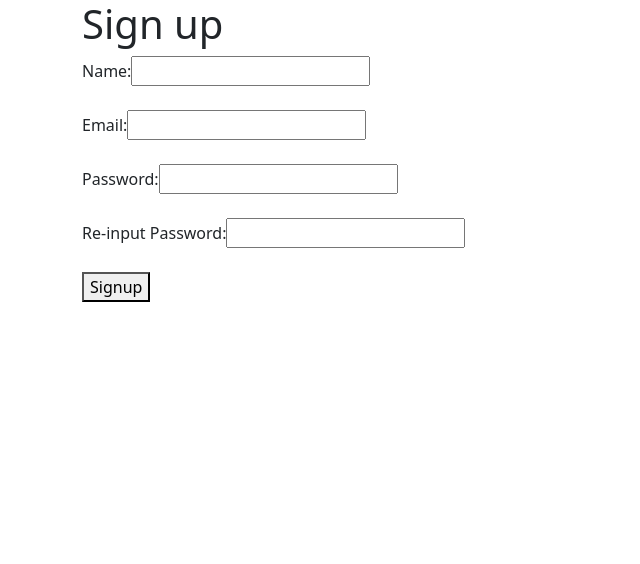
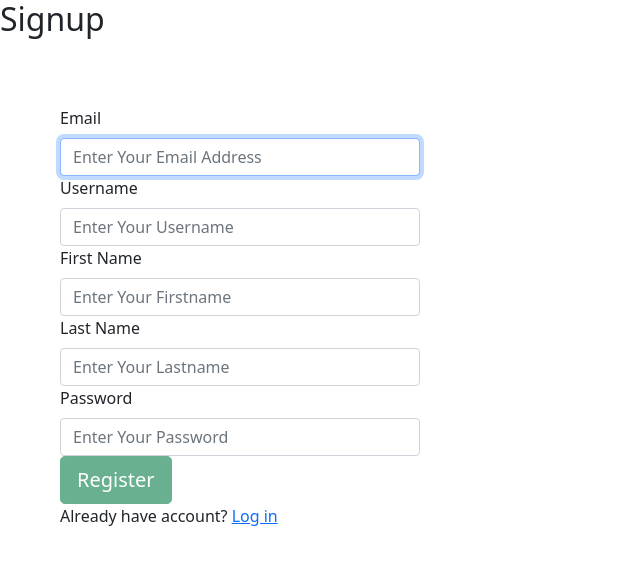
Before and after one commit to LOOP115/Unisoft_CRM_Front, a React (Create React App) app in the folder frontend/: page /signup in a window 1280 px wide. Shown: the top 564 px of the page, without its empty margins (0-640 px from the left). Built offline with nearby package versions, Linux system fonts and the light colour scheme.

Commit message:
login page (w/o bday)

```diff
--- /dev/null
+++ b/frontend/src/components/CSS/Login.css
@@ -0,0 +1,13 @@
+.Login {
+    padding: 60px;
+
+}
+
+.Login Form {
+    margin:0;
+    max-width:360px
+}
+
+.Login Button{
+    margin-bottom: 10px;
+}
--- /dev/null
+++ b/frontend/src/components/CSS/Signup.css
@@ -0,0 +1,9 @@
+.Signup {
+    padding: 60px;
+
+}
+
+.Signup Form {
+    margin:0px;
+    max-width:360px
+}
--- a/frontend/src/components/Login.jsx
+++ b/frontend/src/components/Login.jsx
@@ -2,6 +2,7 @@ import React, { useState, useContext } from 'react';
 import Form from "react-bootstrap/Form";
 import Alert from "react-bootstrap/Alert"
 import Button from "react-bootstrap/Button";
+import './CSS/Login.css'
 import { Redirect } from "react-router-dom";
 import { EndPointContext } from './App'
 
@@ -82,6 +83,7 @@ function Login(props) {
               <Button block size="lg" type="submit" disabled={!validForm()} onClick={handleClick}>
                 Login
               </Button>
+              <p>Does not have an account? <a href="/Signup">Sign up</a> </p>
             </Form>
           </div>
         </>
--- a/frontend/src/components/Signup.jsx
+++ b/frontend/src/components/Signup.jsx
@@ -1,38 +1,151 @@
-import React from "react";
+import React, { useState, useContext } from 'react';
+import Form from "react-bootstrap/Form";
+import Button from "react-bootstrap/Button";
+import Alert from "react-bootstrap/Alert"
+import {EndPointContext} from './App.jsx'
+import './CSS/Signup.css'
 
 function Signup() {
+  const URLEndContext = useContext(EndPointContext)
+  const RegisterURL = URLEndContext + '/register'
+
+  const [email, setEmail] = useState("");
+  const [username, setUsername] = useState("");
+  const [password, setPassword] = useState("");
+  const [fname, setFname] = useState("");
+  const [lname, setLname] = useState("");
+
+  const [regFailed, setRegFailed] = useState(false)
+  const [regSuccess, setRegSuccess] = useState(false)
+
+  function validForm(){
+    return (email.length > 0) && (password.length > 0) && (username.length > 0)
+  }
+
+  function handleClick(event) {
+
+    fetch(RegisterURL, {
+      method: "POST",
+      credentials: "include",
+      headers: {
+        "Content-Type": "application/json",
+        'Access-Control-Allow-Credentials': 'true'
+      },
+      body: JSON.stringify({
+        firstName: fname,
+        lastName: lname,
+        email: email,
+        password: password,
+        username: username
+      })
+    }).then(res => {
+      if (res.status !== 200) {
+        alert("Oops, Cannot sign up")
+        setRegFailed(true)
+        throw Error("Register failed");
+
+      }
+
+      return res.json()
+    }).then(res => {
+      setRegSuccess(true)
+    }).catch(err => console.log(err))
+
+
+    setPassword('')
+
+  } // end handleSubmit
+
+
+  // maybe redirect user to an error page on error
+  if (regFailed) {
+    return <Alert variant="danger">
+      Oops! Something went wrong
+    </Alert>
+  }
+
+  if (regSuccess) {
+    return <Alert variant="success">
+      `Welcome! ${username}`
+    </Alert>
+  }
+
   return (
-    <div className="container">
-      <div className="heading">
-        <h1>Sign up</h1>
-      </div>
-      <div className="form">
-        <form>
-          <label>Name: </label>
-          <input name="name" type="text"/>
-          <br />
-          <br />
-          <label>Email: </label>
-          <input name="email" type="text"/>
+      <>
+        <h2> Signup </h2>
+        <div className="Signup">
+          <Form>
+            <Form.Group>
+              <Form.Label>Email</Form.Label>
+              <Form.Control
+                  placeholder="Enter Your Email Address"
+                  autoFocus
+                  type="email"
+                  value={email}
+                  onChange={(e) => {
+                    setEmail(e.target.value);
+                  }}
+              />
+            </Form.Group>
 
-          <br />
-          <br />
-          <label>Password: </label>
-          <input name="password" type="text" />
-          <br />
-          <br />
-          <label>Re-input Password: </label>
-          <input name="password" type="text"/>
-          <br />
-          <br />
-        </form>
+            <Form.Group>
+              <Form.Label>
+                Username
+              </Form.Label>
+              <Form.Control
+                  placeholder="Enter Your Username"
+                  type="text"
+                  value={username}
+                  onChange={(e) => {
+                    setUsername(e.target.value);
+                  }}
+              />
 
-        <button className="btn4" type="submit">
-          Signup
-        </button>
-      </div>
-    </div>
+              <Form.Group>
+                <Form.Label>
+                  First Name
+                </Form.Label>
+                <Form.Control
+                    placeholder="Enter Your Firstname"
+                    type="text"
+                    value={fname}
+                    onChange={(e) => { setFname(e.target.value);}}
+                />
+              </Form.Group>
+
+              <Form.Group>
+                <Form.Label>
+                  Last Name
+                </Form.Label>
+                <Form.Control
+                    placeholder="Enter Your Lastname"
+                    type="text"
+                    value={lname}
+                    onChange={(e) => { setLname(e.target.value);}}
+                />
+              </Form.Group>
+
+
+            </Form.Group>
+
+            <Form.Group size="sm">
+              <Form.Label>Password</Form.Label>
+              <Form.Control
+                  type="password"
+                  placeholder="Enter Your Password"
+                  value={password}
+                  onChange={(e) => setPassword(e.target.value)}
+              />
+            </Form.Group>
+            <Button variant="success" block size="lg" onClick={handleClick} className="btn" disabled={!validForm()}>
+              Register
+            </Button>
+          </Form>
+          <p>Already have account? <a href="/login">Log in</a> </p>
+        </div>
+      </>
   );
+
 }
 
 export default Signup;
```
Also changed, not shown: 2 other files (tests, documents, lock files or other folders).
